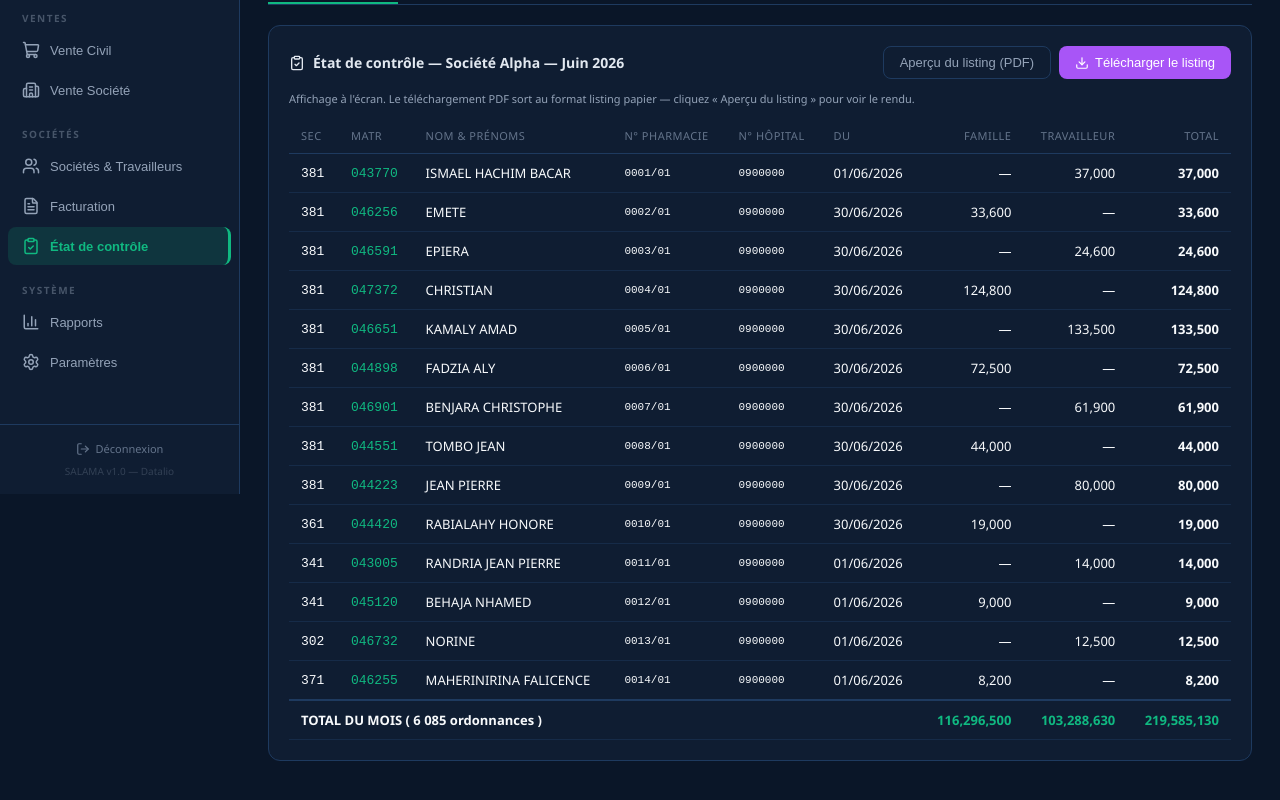
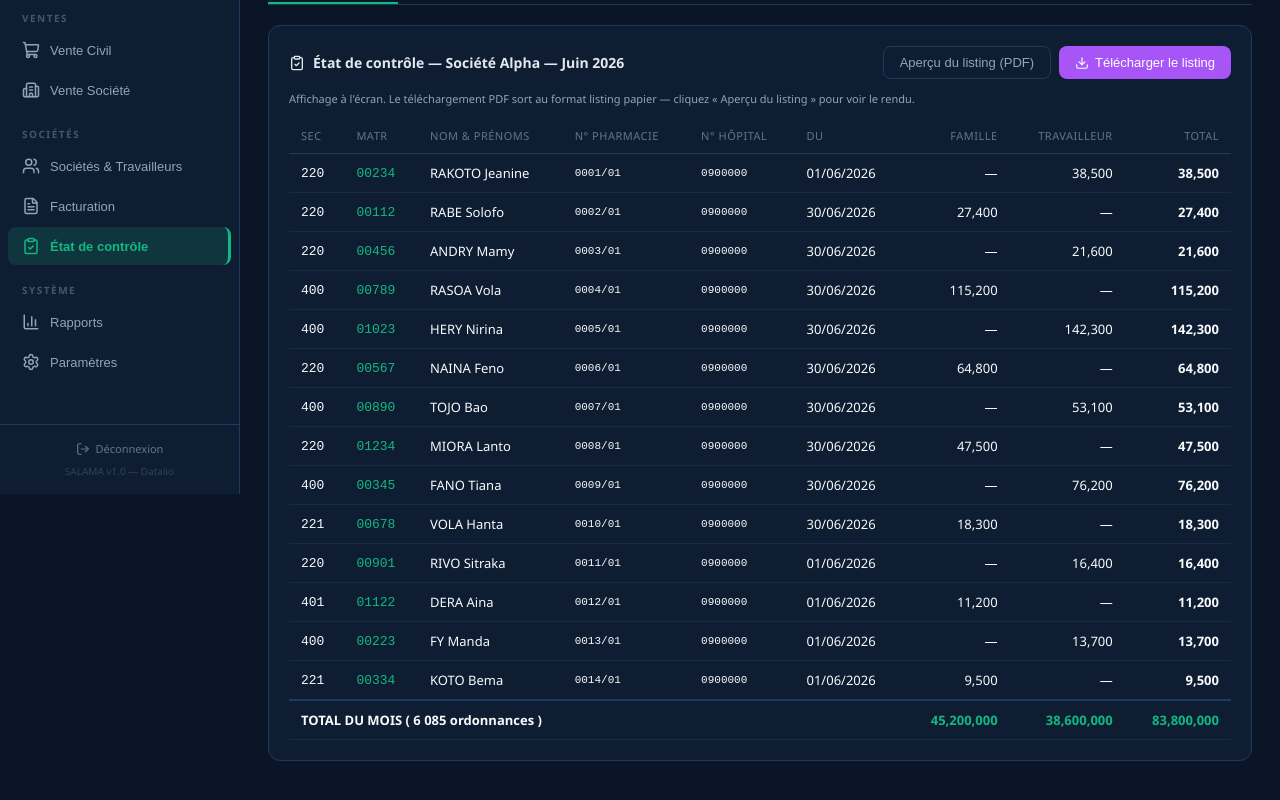
Before and after one commit to geminieatelier-maker/salama, a React (Vite) app: page /#/etat-controle in a window 1280 px wide. Shown: the part 306-1106 px from the top of the page. Built offline with nearby package versions, Linux system fonts and the light colour scheme.

Commit message:
Confidentialite: donnees 100% fictives + matricule 5 chiffres

```diff
--- a/src/pages/EtatControle.jsx
+++ b/src/pages/EtatControle.jsx
@@ -3,39 +3,40 @@ import { ClipboardCheck, Download, Calendar, Building2, Printer, FileText } from
 
 // Trié par date d'ordonnance (ordre chronologique)
 const ordonnances = [
-  { date:'28/06/2026', numOrd:'2026-4514', numFacture:'F-2026-1035', matricule:'001234', section:'400', benef:'T', nom:'TIANA Mamitiana', type:'Saisonnier', medicaments:'ASPIRINE 500MG x2, ACIDE FOLIQUE x1', montant:7500 },
-  { date:'28/06/2026', numOrd:'2026-4515', numFacture:'F-2026-1036', matricule:'000890', section:'400', benef:'F', nom:'NORO Hanitra', type:'Permanent', medicaments:'PARACETAMOL 500MG x3, IBUPROFENE 400MG x1, VITAMINE C x2', montant:14000 },
-  { date:'29/06/2026', numOrd:'2026-4516', numFacture:'F-2026-1037', matricule:'000567', section:'220', benef:'T', nom:'FIDY Toavina', type:'Cadre', medicaments:'ATENOLOL 50MG x1', montant:5800 },
-  { date:'29/06/2026', numOrd:'2026-4517', numFacture:'F-2026-1038', matricule:'001023', section:'400', benef:'T', nom:'RINA Volatiana', type:'Temporaire', medicaments:'AMOXICILLINE 500MG x2, OMEPRAZOLE 20MG x1', montant:16000 },
-  { date:'30/06/2026', numOrd:'2026-4518', numFacture:'F-2026-1039', matricule:'000789', section:'220', benef:'T', nom:'RASOA Hery Lala', type:'Permanent', medicaments:'PARACETAMOL 500MG x5, ACIDE FOLIQUE x3', montant:17000 },
-  { date:'30/06/2026', numOrd:'2026-4519', numFacture:'F-2026-1040', matricule:'000456', section:'400', benef:'F', nom:'ANDRIA Paul Henri', type:'Agent de maîtrise', medicaments:'ASPIRINE 500MG x3, VITAMINE C x2', montant:12000 },
-  { date:'01/07/2026', numOrd:'2026-4520', numFacture:'F-2026-1041', matricule:'000112', section:'220', benef:'T', nom:'RABE Marie Josée', type:'Cadre', medicaments:'OMEPRAZOLE 20MG x1, IBUPROFENE 400MG x2', montant:14000 },
-  { date:'01/07/2026', numOrd:'2026-4521', numFacture:'F-2026-1042', matricule:'000234', section:'220', benef:'T', nom:'RAKOTO Jean Baptiste', type:'Permanent', medicaments:'PARACETAMOL 500MG x2, AMOXICILLINE 500MG x1', montant:9500 },
+  { date:'28/06/2026', numOrd:'2026-4514', numFacture:'F-2026-1035', matricule:'01234', section:'400', benef:'T', nom:'TIANA Mamitiana', type:'Saisonnier', medicaments:'ASPIRINE 500MG x2, ACIDE FOLIQUE x1', montant:7500 },
+  { date:'28/06/2026', numOrd:'2026-4515', numFacture:'F-2026-1036', matricule:'00890', section:'400', benef:'F', nom:'NORO Hanitra', type:'Permanent', medicaments:'PARACETAMOL 500MG x3, IBUPROFENE 400MG x1, VITAMINE C x2', montant:14000 },
+  { date:'29/06/2026', numOrd:'2026-4516', numFacture:'F-2026-1037', matricule:'00567', section:'220', benef:'T', nom:'FIDY Toavina', type:'Cadre', medicaments:'ATENOLOL 50MG x1', montant:5800 },
+  { date:'29/06/2026', numOrd:'2026-4517', numFacture:'F-2026-1038', matricule:'01023', section:'400', benef:'T', nom:'RINA Volatiana', type:'Temporaire', medicaments:'AMOXICILLINE 500MG x2, OMEPRAZOLE 20MG x1', montant:16000 },
+  { date:'30/06/2026', numOrd:'2026-4518', numFacture:'F-2026-1039', matricule:'00789', section:'220', benef:'T', nom:'RASOA Hery Lala', type:'Permanent', medicaments:'PARACETAMOL 500MG x5, ACIDE FOLIQUE x3', montant:17000 },
+  { date:'30/06/2026', numOrd:'2026-4519', numFacture:'F-2026-1040', matricule:'00456', section:'400', benef:'F', nom:'ANDRIA Paul Henri', type:'Agent de maîtrise', medicaments:'ASPIRINE 500MG x3, VITAMINE C x2', montant:12000 },
+  { date:'01/07/2026', numOrd:'2026-4520', numFacture:'F-2026-1041', matricule:'00112', section:'220', benef:'T', nom:'RABE Marie Josée', type:'Cadre', medicaments:'OMEPRAZOLE 20MG x1, IBUPROFENE 400MG x2', montant:14000 },
+  { date:'01/07/2026', numOrd:'2026-4521', numFacture:'F-2026-1042', matricule:'00234', section:'220', benef:'T', nom:'RAKOTO Jean Baptiste', type:'Permanent', medicaments:'PARACETAMOL 500MG x2, AMOXICILLINE 500MG x1', montant:9500 },
 ]
 
 const deptOf = s => s.startsWith('2') ? 'Hospitalier' : s.startsWith('4') ? 'Usine' : 'Autre'
 const typeBadge = t => t==='Cadre'?'b-b':t==='Agent de maîtrise'?'b-p':t==='Permanent'?'b-g':t==='Temporaire'?'b-y':'b-r'
 
 // Reproduction du listing papier "Etat de controle des frais pharmaceutiques"
+// Données 100% fictives (démo) — aucune donnée réelle
 const controleRows = [
-  { sec:'381', matr:'043770', nom:'ISMAEL HACHIM BACAR', pharm:'0001/01', hopital:'0900000', du:'01/06/2026', famille:0, travailleur:37000 },
-  { sec:'381', matr:'046256', nom:'EMETE', pharm:'0002/01', hopital:'0900000', du:'30/06/2026', famille:33600, travailleur:0 },
-  { sec:'381', matr:'046591', nom:'EPIERA', pharm:'0003/01', hopital:'0900000', du:'30/06/2026', famille:0, travailleur:24600 },
-  { sec:'381', matr:'047372', nom:'CHRISTIAN', pharm:'0004/01', hopital:'0900000', du:'30/06/2026', famille:124800, travailleur:0 },
-  { sec:'381', matr:'046651', nom:'KAMALY AMAD', pharm:'0005/01', hopital:'0900000', du:'30/06/2026', famille:0, travailleur:133500 },
-  { sec:'381', matr:'044898', nom:'FADZIA ALY', pharm:'0006/01', hopital:'0900000', du:'30/06/2026', famille:72500, travailleur:0 },
-  { sec:'381', matr:'046901', nom:'BENJARA CHRISTOPHE', pharm:'0007/01', hopital:'0900000', du:'30/06/2026', famille:0, travailleur:61900 },
-  { sec:'381', matr:'044551', nom:'TOMBO JEAN', pharm:'0008/01', hopital:'0900000', du:'30/06/2026', famille:44000, travailleur:0 },
-  { sec:'381', matr:'044223', nom:'JEAN PIERRE', pharm:'0009/01', hopital:'0900000', du:'30/06/2026', famille:0, travailleur:80000 },
-  { sec:'361', matr:'044420', nom:'RABIALAHY HONORE', pharm:'0010/01', hopital:'0900000', du:'30/06/2026', famille:19000, travailleur:0 },
-  { sec:'341', matr:'043005', nom:'RANDRIA JEAN PIERRE', pharm:'0011/01', hopital:'0900000', du:'01/06/2026', famille:0, travailleur:14000 },
-  { sec:'341', matr:'045120', nom:'BEHAJA NHAMED', pharm:'0012/01', hopital:'0900000', du:'01/06/2026', famille:9000, travailleur:0 },
-  { sec:'302', matr:'046732', nom:'NORINE', pharm:'0013/01', hopital:'0900000', du:'01/06/2026', famille:0, travailleur:12500 },
-  { sec:'371', matr:'046255', nom:'MAHERINIRINA FALICENCE', pharm:'0014/01', hopital:'0900000', du:'01/06/2026', famille:8200, travailleur:0 },
+  { sec:'220', matr:'00234', nom:'RAKOTO Jeanine', pharm:'0001/01', hopital:'0900000', du:'01/06/2026', famille:0, travailleur:38500 },
+  { sec:'220', matr:'00112', nom:'RABE Solofo', pharm:'0002/01', hopital:'0900000', du:'30/06/2026', famille:27400, travailleur:0 },
+  { sec:'220', matr:'00456', nom:'ANDRY Mamy', pharm:'0003/01', hopital:'0900000', du:'30/06/2026', famille:0, travailleur:21600 },
+  { sec:'400', matr:'00789', nom:'RASOA Vola', pharm:'0004/01', hopital:'0900000', du:'30/06/2026', famille:115200, travailleur:0 },
+  { sec:'400', matr:'01023', nom:'HERY Nirina', pharm:'0005/01', hopital:'0900000', du:'30/06/2026', famille:0, travailleur:142300 },
+  { sec:'220', matr:'00567', nom:'NAINA Feno', pharm:'0006/01', hopital:'0900000', du:'30/06/2026', famille:64800, travailleur:0 },
+  { sec:'400', matr:'00890', nom:'TOJO Bao', pharm:'0007/01', hopital:'0900000', du:'30/06/2026', famille:0, travailleur:53100 },
+  { sec:'220', matr:'01234', nom:'MIORA Lanto', pharm:'0008/01', hopital:'0900000', du:'30/06/2026', famille:47500, travailleur:0 },
+  { sec:'400', matr:'00345', nom:'FANO Tiana', pharm:'0009/01', hopital:'0900000', du:'30/06/2026', famille:0, travailleur:76200 },
+  { sec:'221', matr:'00678', nom:'VOLA Hanta', pharm:'0010/01', hopital:'0900000', du:'30/06/2026', famille:18300, travailleur:0 },
+  { sec:'220', matr:'00901', nom:'RIVO Sitraka', pharm:'0011/01', hopital:'0900000', du:'01/06/2026', famille:0, travailleur:16400 },
+  { sec:'401', matr:'01122', nom:'DERA Aina', pharm:'0012/01', hopital:'0900000', du:'01/06/2026', famille:11200, travailleur:0 },
+  { sec:'400', matr:'00223', nom:'FY Manda', pharm:'0013/01', hopital:'0900000', du:'01/06/2026', famille:0, travailleur:13700 },
+  { sec:'221', matr:'00334', nom:'KOTO Bema', pharm:'0014/01', hopital:'0900000', du:'01/06/2026', famille:9500, travailleur:0 },
 ]
-const MOIS_FAMILLE = 116296500
-const MOIS_TRAV = 103288630
-const EN_LETTRES = 'DEUX CENT DIX-NEUF MILLIONS CINQ CENT QUATRE-VINGT-CINQ MILLE CENT TRENTE'
+const MOIS_FAMILLE = 45200000
+const MOIS_TRAV = 38600000
+const EN_LETTRES = 'QUATRE-VINGT-TROIS MILLIONS HUIT CENT MILLE'
 const pc = { border:'1px solid #93c5fd', padding:'3px 6px', textAlign:'center', whiteSpace:'nowrap', fontSize:11 }
 const pl = { ...pc, textAlign:'left' }
 const pr = { ...pc, textAlign:'right' }
--- a/src/pages/Societes.jsx
+++ b/src/pages/Societes.jsx
@@ -8,14 +8,14 @@ const societes = [
 ]
 
 const travailleurs = [
-  { matricule:'000234', section:'220', nom:'RAKOTO Jean Baptiste', type:'Permanent', embauche:'15/03/2018' },
-  { matricule:'000112', section:'220', nom:'RABE Marie Josée', type:'Cadre', embauche:'02/01/2015' },
-  { matricule:'000456', section:'400', nom:'ANDRIA Paul Henri', type:'Agent de maîtrise', embauche:'10/06/2020' },
-  { matricule:'000789', section:'220', nom:'RASOA Hery Lala', type:'Permanent', embauche:'22/09/2019' },
-  { matricule:'001023', section:'400', nom:'RINA Volatiana', type:'Temporaire', embauche:'01/01/2026' },
-  { matricule:'000567', section:'220', nom:'FIDY Toavina', type:'Cadre', embauche:'05/04/2012' },
-  { matricule:'000890', section:'400', nom:'NORO Hanitra', type:'Permanent', embauche:'18/07/2021' },
-  { matricule:'001234', section:'400', nom:'TIANA Mamitiana', type:'Saisonnier', embauche:'15/03/2026' },
+  { matricule:'00234', section:'220', nom:'RAKOTO Jean Baptiste', type:'Permanent', embauche:'15/03/2018' },
+  { matricule:'00112', section:'220', nom:'RABE Marie Josée', type:'Cadre', embauche:'02/01/2015' },
+  { matricule:'00456', section:'400', nom:'ANDRIA Paul Henri', type:'Agent de maîtrise', embauche:'10/06/2020' },
+  { matricule:'00789', section:'220', nom:'RASOA Hery Lala', type:'Permanent', embauche:'22/09/2019' },
+  { matricule:'01023', section:'400', nom:'RINA Volatiana', type:'Temporaire', embauche:'01/01/2026' },
+  { matricule:'00567', section:'220', nom:'FIDY Toavina', type:'Cadre', embauche:'05/04/2012' },
+  { matricule:'00890', section:'400', nom:'NORO Hanitra', type:'Permanent', embauche:'18/07/2021' },
+  { matricule:'01234', section:'400', nom:'TIANA Mamitiana', type:'Saisonnier', embauche:'15/03/2026' },
 ]
 
 // La section identifie le département : 2xx = hospitalier, 4xx = usine
--- a/src/pages/VenteSociete.jsx
+++ b/src/pages/VenteSociete.jsx
@@ -3,7 +3,7 @@ import { Search, Plus, Minus, Trash2, Building2, User, FileText } from 'lucide-r
 
 export default function VenteSociete() {
   const [societe] = useState('Société Alpha')
-  const [travailleur] = useState({ matricule:'000234', section:'220', dpt:'Hospitalier', nom:'RAKOTO Jean Baptiste', type:'Permanent', embauche:'12/03/2018' })
+  const [travailleur] = useState({ matricule:'00234', section:'220', dpt:'Hospitalier', nom:'RAKOTO Jean Baptiste', type:'Permanent', embauche:'12/03/2018' })
 
   const panier = [
     { ref:'PAR00011', nom:'PARACETAMOL 500MG', prix:2500, qte:2 },
@@ -34,7 +34,7 @@ export default function VenteSociete() {
       <div className="card" style={{borderColor:'#3b82f6',borderWidth:2}}>
         <div className="card-title"><User size={16}/> Travailleur</div>
         <div className="form-grid" style={{marginBottom:8}}>
-          <div className="form-group"><label>Matricule</label><input placeholder="Ex: 000234" defaultValue="000234" style={{background:'#0a1628',border:'1px solid #1e3a5f',borderRadius:8,padding:'8px 12px',color:'#f8fafc',fontSize:13}}/></div>
+          <div className="form-group"><label>Matricule</label><input placeholder="Ex: 00234" defaultValue="00234" style={{background:'#0a1628',border:'1px solid #1e3a5f',borderRadius:8,padding:'8px 12px',color:'#f8fafc',fontSize:13}}/></div>
           <div className="form-group"><label>Section</label><input placeholder="Ex: 034" defaultValue="220" style={{background:'#0a1628',border:'1px solid #1e3a5f',borderRadius:8,padding:'8px 12px',color:'#f8fafc',fontSize:13}}/></div>
         </div>
         <div style={{background:'rgba(59,130,246,.1)',borderRadius:8,padding:12}}>
```
